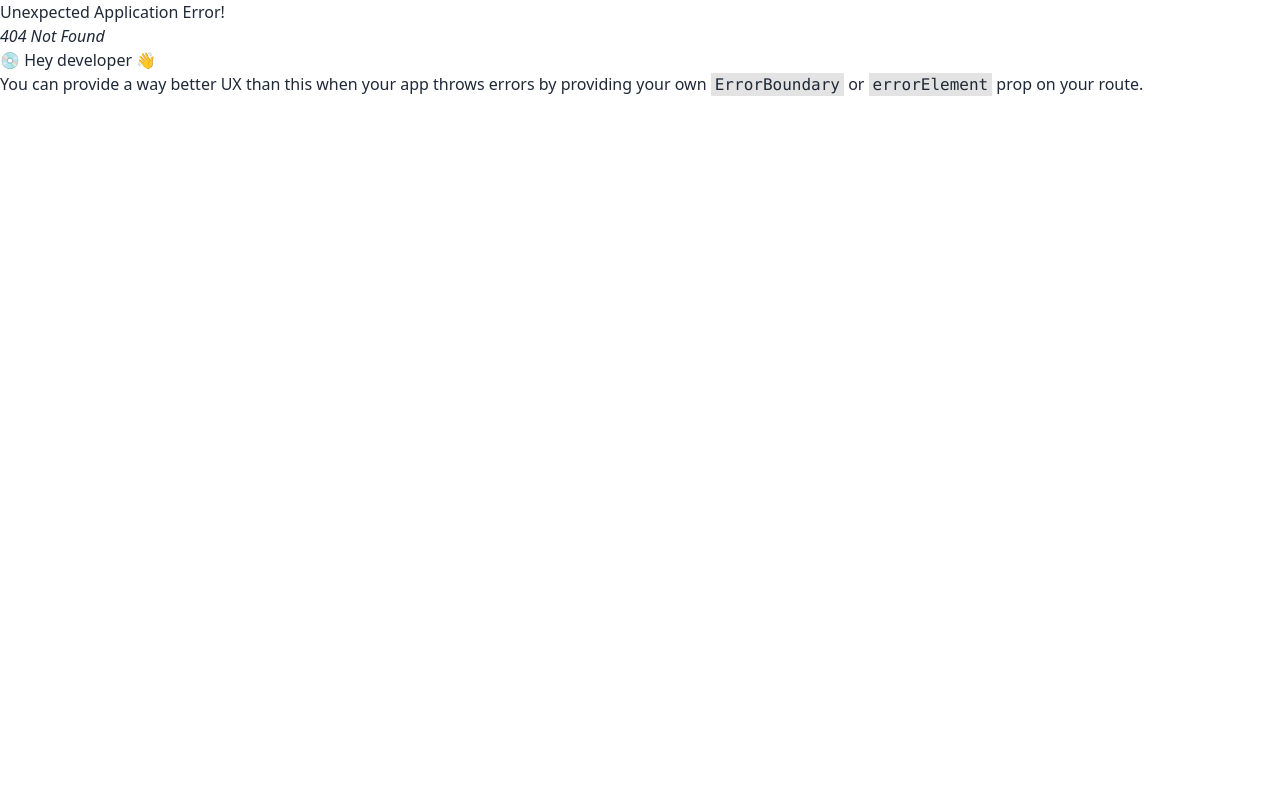
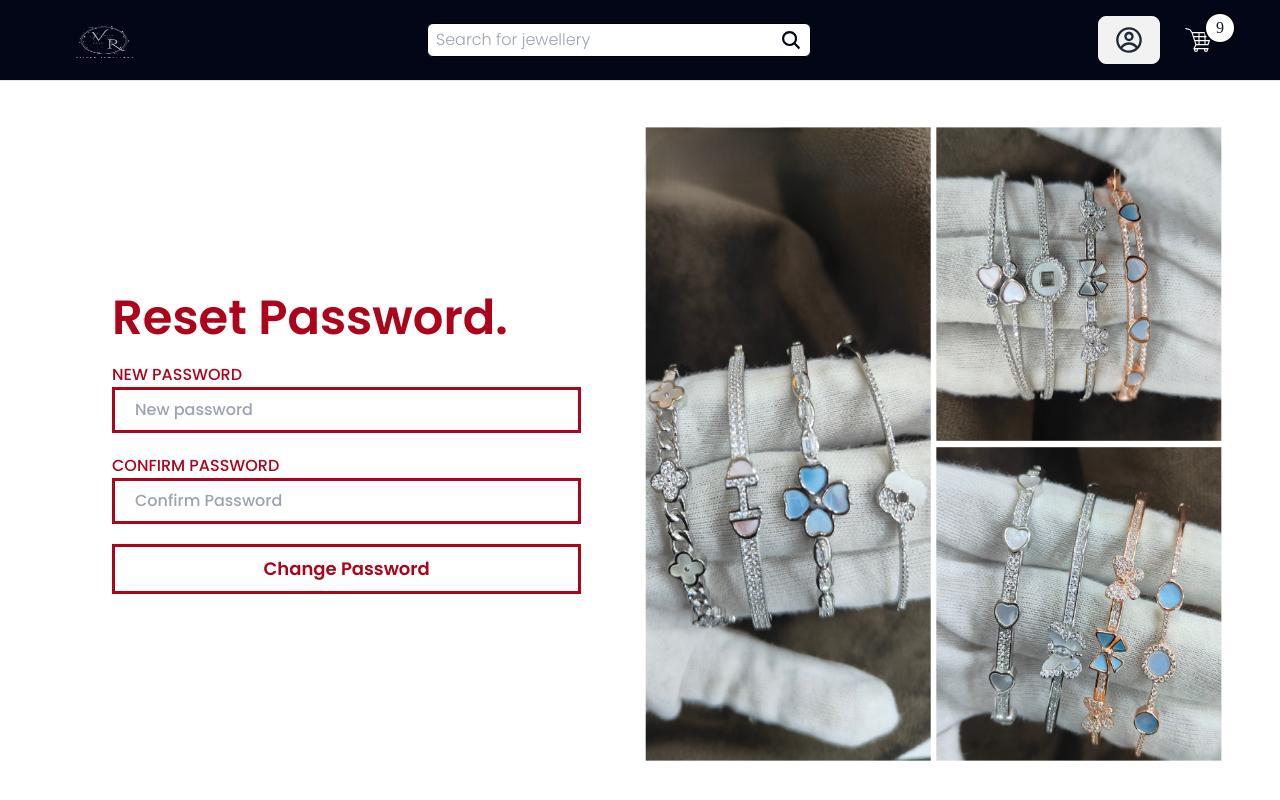
Before and after one commit to Av-Akshay/viva-rose, a React (Vite) app in the folder frontend/: page /confirm-password in a window 1280 px wide. Before the commit this address had no page. Shown: the top 800 px of the page. Built offline with nearby package versions, Linux system fonts and the light colour scheme; a web font is replaced by a local one.

Commit message:
feat:buid cinfirm password page

```diff
--- a/frontend/src/Components/Button.jsx
+++ b/frontend/src/Components/Button.jsx
@@ -14,7 +14,7 @@ const Button = ({ id, sendEnquiry, children, type, className, ...props }) => {
       //   }
       {...props}
       type={type}
-      className={`text-lg border border-headingColor text-headingColor hover:text-white hover:bg-headingColor font-poppinsSemibold transition-all  ${className} `}
+      className={`text-lg border-[0.2rem] border-headingColor text-headingColor hover:text-white hover:bg-headingColor font-poppinsSemibold transition-all  ${className} `}
     >
       {children}
     </button>
--- a/frontend/src/Components/Input.jsx
+++ b/frontend/src/Components/Input.jsx
@@ -14,7 +14,7 @@ const Input = React.forwardRef(function Input(
         ""
       )}
       <input
-        className={`w-full px-5 py-2 outline-none font-poppinsMedium relative ${className}`}
+        className={`w-full border-[0.2rem] border-headingColor px-5 py-2 outline-none font-poppinsMedium relative ${className}`}
         type={type}
         placeholder={placeholder}
         ref={ref}
--- /dev/null
+++ b/frontend/src/hooks/useConfirm.js
@@ -0,0 +1,59 @@
+import { useState } from "react";
+import { useForm } from "react-hook-form";
+import { useNavigate } from "react-router-dom";
+// import axiosInstance from "../utils/axiosInstance";
+
+const useConfirm = () => {
+  const navigate = useNavigate();
+  const [message, setMessage] = useState("");
+  const {
+    handleSubmit,
+    register,
+    formState: { errors },
+    reset,
+    watch,
+  } = useForm();
+
+  const submitForm = async (data) => {
+    setMessage("");
+
+    // try {
+    //   const response = await axiosInstance.put("/reset-password", data);
+    //   console.log(response);
+
+    //   if (response?.data?.success === true) {
+    //     alert(response?.data?.data);
+    //     localStorage.removeItem("token");
+    //     localStorage.removeItem("forgot");
+    //     navigate("/signin");
+    //   }
+    // } catch (message) {
+    //   console.log(message);
+
+    //   console.log(`confirm password form error ${message.message}`);
+    //   setMessage(message.message);
+    //   alert(message.message);
+    //   reset();
+    // }
+  };
+
+  const minUppercasePattern = /[A-Z]+/;
+  const minLowercasePattern = /[a-z]+/;
+  const minNumberPattern = /[0-9]+/;
+  const minSpecialCharPattern = /[!@#$%^&*()_+\-=\[\]{};':"\\|,.<>\/?]+/;
+
+  return {
+    handleSubmit,
+    register,
+    submitForm,
+    message,
+    minUppercasePattern,
+    minLowercasePattern,
+    minNumberPattern,
+    minSpecialCharPattern,
+    errors,
+    watch,
+  };
+};
+
+export default useConfirm;
--- a/frontend/src/main.jsx
+++ b/frontend/src/main.jsx
@@ -15,6 +15,7 @@ const ProductDetailPage = lazy(() => import("./pages/ProductDetail.jsx"));
 const AccountSetting = lazy(() => import("./pages/AccountSetting.jsx"));
 const MyOrders = lazy(() => import("./pages/MyOrders.jsx"));
 const ForgotPassword = lazy(() => import("./pages/ForgotPassword.jsx"));
+const ConfirmPassword = lazy(() => import("./pages/ConfirmPassword.jsx"));
 const RatingForm = lazy(() => import("./pages/RatingForm.jsx"));
 const Dashboard = lazy(() => import("./pages/Dashboard.jsx"));
 const Graph = lazy(() => import("./pages/Graphs.jsx"));
@@ -121,6 +122,14 @@ const routes = createBrowserRouter([
         ),
       },
       {
+        path: "/confirm-password",
+        element: (
+          <Suspense fallback={<Loader />}>
+            <ConfirmPassword />
+          </Suspense>
+        ),
+      },
+      {
         path: "/admin",
         element: (
           <Suspense fallback={<Loader />}>
--- /dev/null
+++ b/frontend/src/pages/ConfirmPassword.jsx
@@ -0,0 +1,97 @@
+import React from "react";
+
+import { loginPoster } from "../utils/icons";
+import { Button, Input } from "../Components/index";
+import useConfirm from "../hooks/useConfirm";
+
+const ConfirmPassword = () => {
+  const {
+    handleSubmit,
+    register,
+    submitForm,
+    message,
+    minUppercasePattern,
+    minLowercasePattern,
+    minNumberPattern,
+    minSpecialCharPattern,
+    errors,
+    watch,
+  } = useConfirm();
+
+  const newPassword = watch("newPassword");
+
+  return (
+    <div className="w-11/12 mx-auto my-10 grid grid-rows-1 grid-cols-2 place-content-center h-[80.7vh] max-md:h-auto max-md:gap-5 max-md:grid-cols-1 max-md:grid-rows-2 ">
+      <div className="flex flex-col gap-5 place-content-center w-4/5 m-auto max-md:row-span-2 max-md:order-2">
+        <div className="flex items-center gap-5">
+          <h1
+            className={`text-5xl text-headingColor capitalize font-poppinsSemibold`}
+          >
+            Reset Password.
+          </h1>
+        </div>
+        <form
+          onSubmit={handleSubmit(submitForm)}
+          className="flex flex-col gap-5"
+        >
+          <Input
+            label={"New Password"}
+            placeholder={"New password "}
+            type={"password"}
+            {...register("newPassword", {
+              required: "New Password is required",
+              validate: {
+                minLength: (value) =>
+                  value.length >= 8 || "Password must be at least 8 characters",
+                uppercase: (value) =>
+                  minUppercasePattern.test(value) ||
+                  "Password must contain at least one uppercase letter",
+                lowercase: (value) =>
+                  minLowercasePattern.test(value) ||
+                  "Password must contain at least one lowercase letter",
+                number: (value) =>
+                  minNumberPattern.test(value) ||
+                  "Password must contain at least one number",
+                specialChar: (value) =>
+                  minSpecialCharPattern.test(value) ||
+                  "Password must contain at least one special character",
+              },
+            })}
+            className={"bg-transparent py-2 px-2 w-full"}
+          />
+          {errors.newPassword && (
+            <p className="text-red-600 text-sm">{errors.newPassword.message}</p>
+          )}
+          <Input
+            label={"Confirm Password"}
+            placeholder={"Confirm Password"}
+            type={"password"}
+            {...register("confirmNewPassword", {
+              required: "Confirm Password is required",
+              validate: (value) =>
+                value === newPassword || "Passwords do not match",
+            })}
+            className={"bg-transparent py-2 px-2 w-full"}
+          />
+          {errors.confirmNewPassword && (
+            <p className="text-red-600 text-sm">
+              {errors.confirmNewPassword.message}
+            </p>
+          )}
+          <Button type="submit" className="py-2">
+            Change Password
+          </Button>
+        </form>
+      </div>
+      <div className="place-content-center max-md:order-1 max-md:flex max-md:items-center max-md:justify-center ">
+        <img
+          className="w-full h-[100%] max-md:w-4/5 "
+          src={loginPoster}
+          alt="home"
+        />
+      </div>
+    </div>
+  );
+};
+
+export default ConfirmPassword;
```
